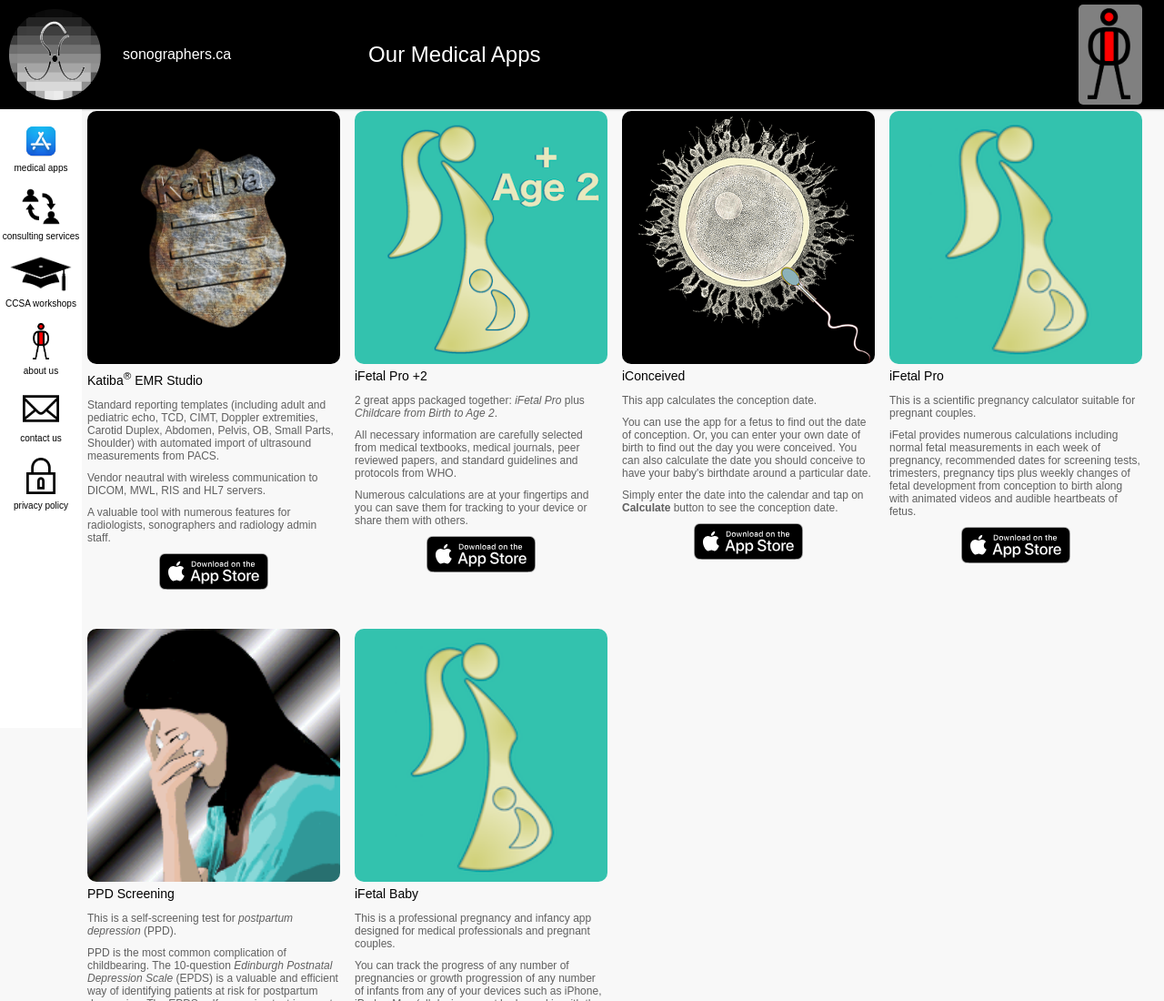
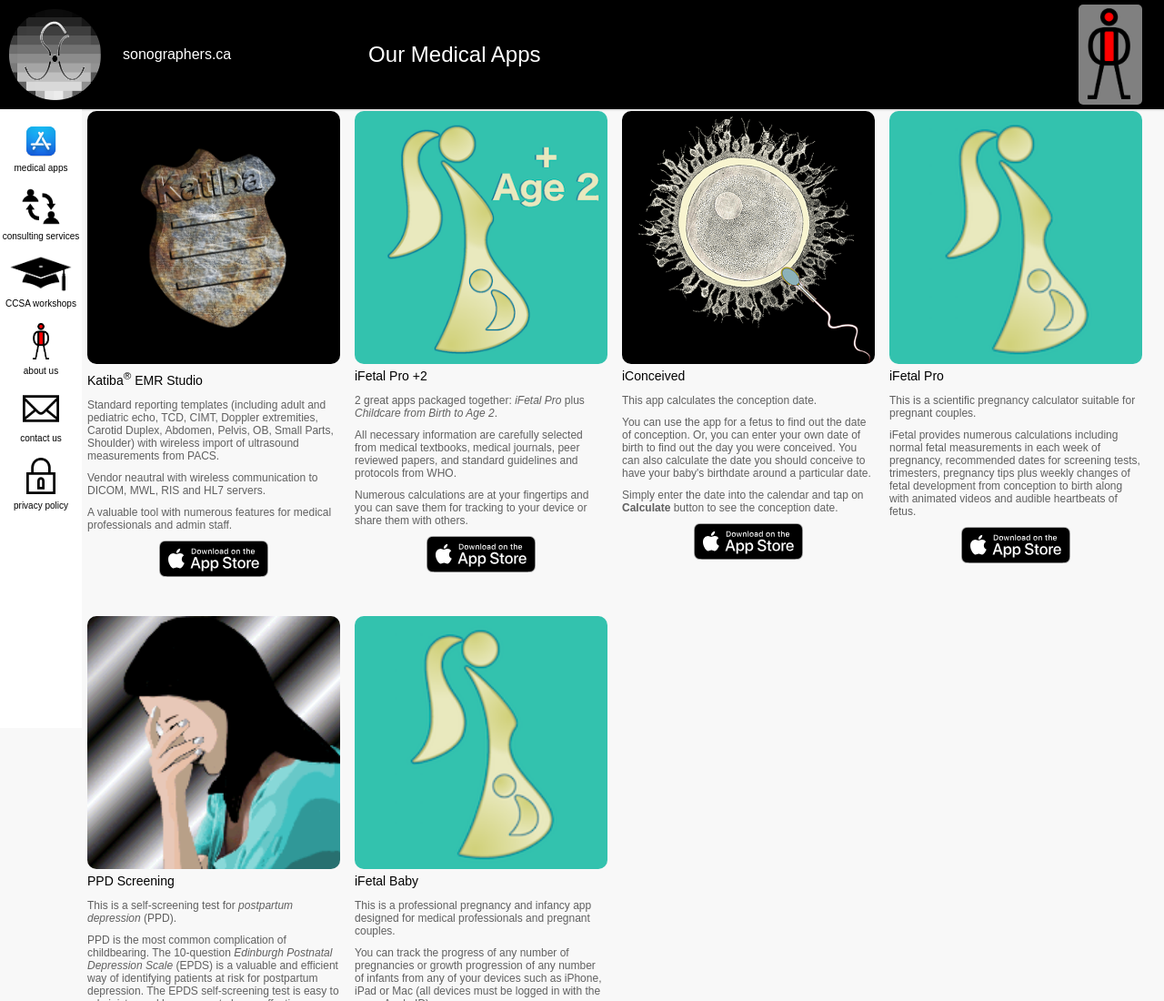
Before and after one commit to HamidRTahmasebpour/sonographers.ca, a plain HTML site: page index.html in a window 1280 px wide. Shown: the top 1100 px of the page at 91% size. Drawn offline with Linux system fonts and the light colour scheme.

Commit message:
Update index.html

```diff
--- a/index.html
+++ b/index.html
@@ -61,13 +61,13 @@
                 Katiba<sup>&reg;</sup> EMR Studio
               </p>
               <p class="collumn-author">
-                Standard reporting templates (including adult and pediatric echo, TCD, CIMT, Doppler extremities, Carotid Duplex, Abdomen, Pelvis, OB, Small Parts, Shoulder) with automated import of ultrasound measurements from PACS.
+                Standard reporting templates (including adult and pediatric echo, TCD, CIMT, Doppler extremities, Carotid Duplex, Abdomen, Pelvis, OB, Small Parts, Shoulder) with wireless import of ultrasound measurements from PACS.
               </p>
               <p class="collumn-stats">
                 Vendor neautral with wireless communication to DICOM, MWL, RIS and HL7 servers.
               </p>
               <p class="collumn-stats">
-                A valuable tool with numerous features for radiologists, sonographers and radiology admin staff.
+                A valuable tool with numerous features for medical professionals and admin staff.
               </p>
             </div>
             <div class="profile-picture">
```
